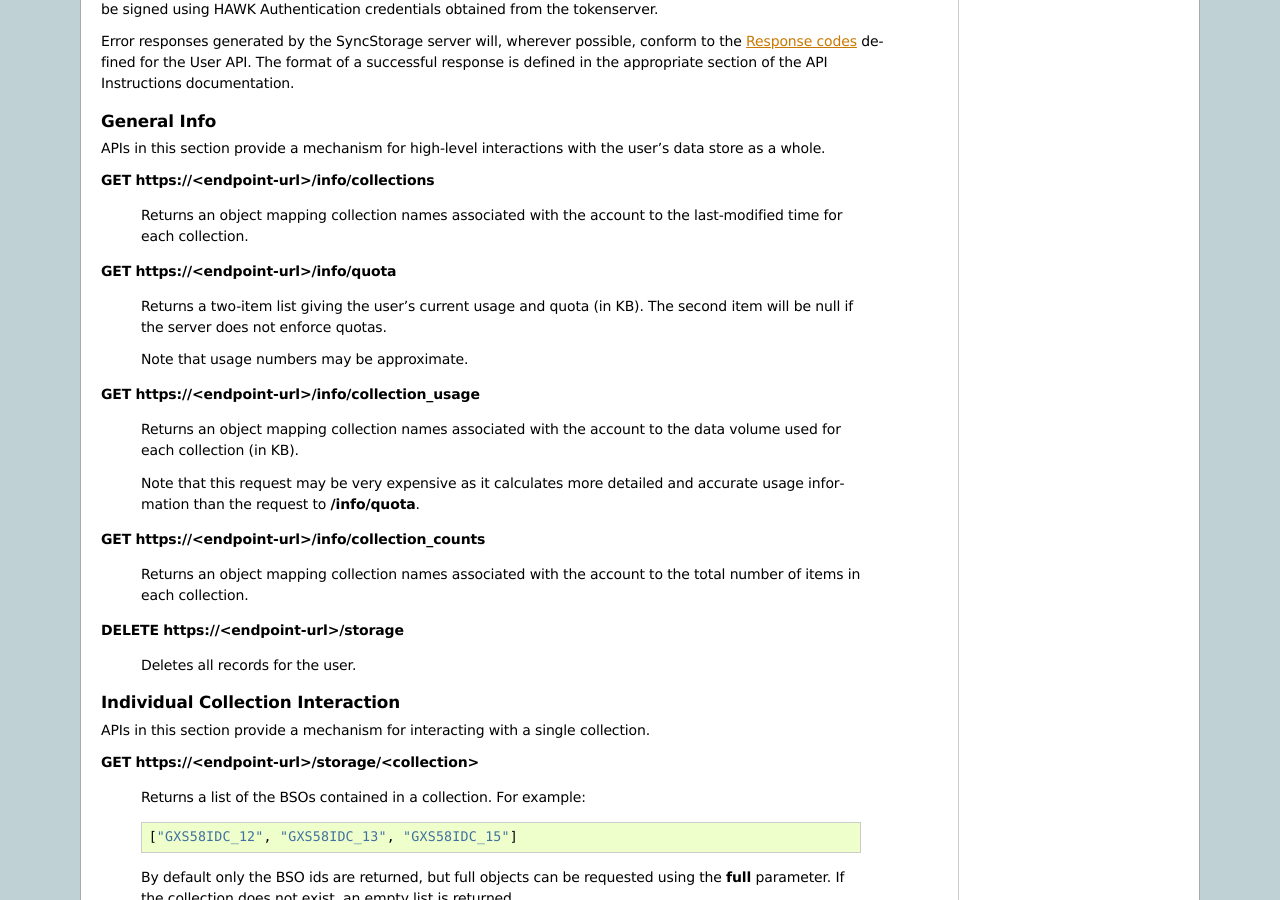
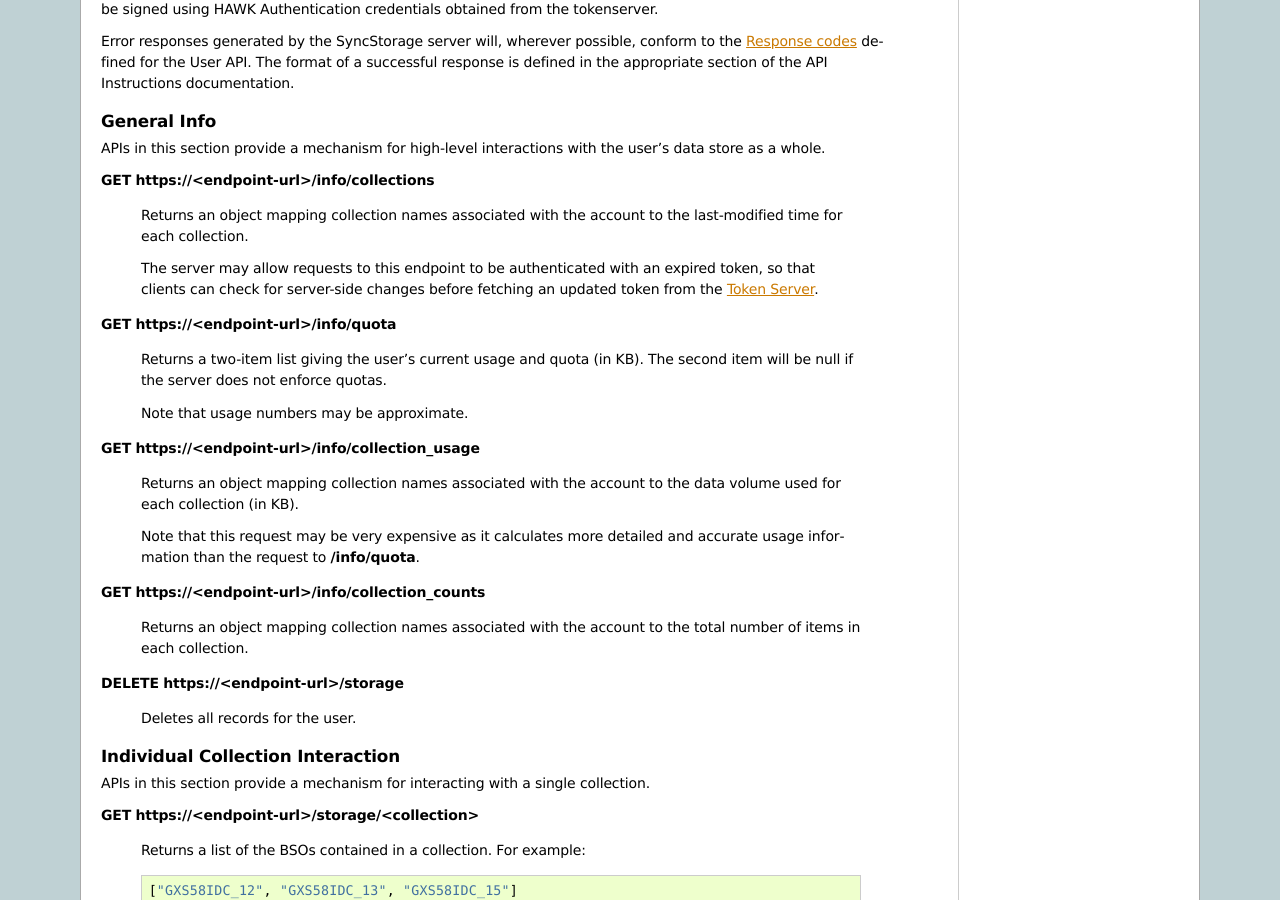
Before and after one commit to mozilla-services/docs, a Sphinx documentation site: the page built from source/storage/apis-1.5.rst, in a window 1280 px wide and 900 px high, scrolled down 1947 px. Built offline with Sphinx 7.4.7, drawn with Linux system fonts in a browser that asks for light colours; the version number could not be read and is left out.

Commit message:
Allow /info/collections requests with an expired token.

```diff
--- a/source/storage/apis-1.5.rst
+++ b/source/storage/apis-1.5.rst
@@ -158,6 +158,10 @@ the user's data store as a whole.
 
     Returns an object mapping collection names associated with the account to
     the last-modified time for each collection.
+
+    The server may allow requests to this endpoint to be authenticated with
+    an expired token, so that clients can check for server-side changes before
+    fetching an updated token from the :ref:`tokenserver`.
 
 
 **GET** **https://<endpoint-url>/info/quota**
```
